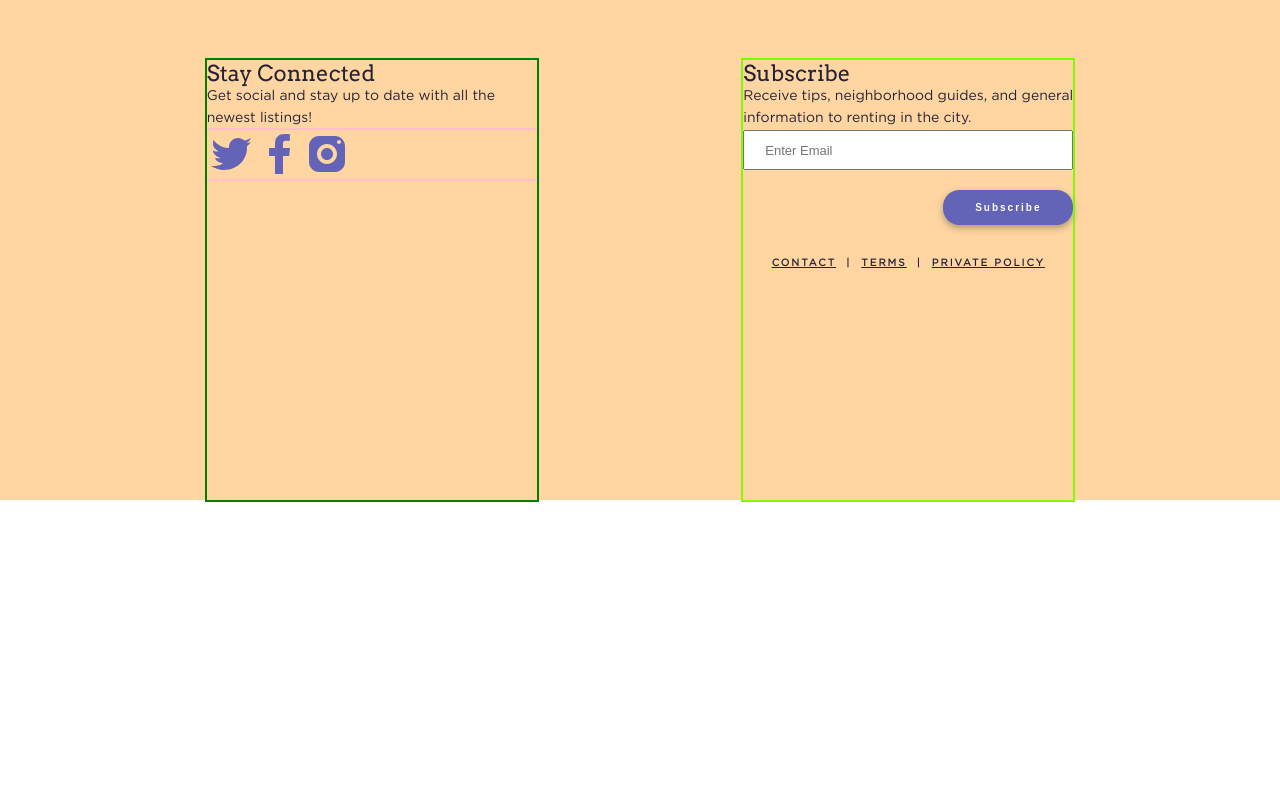
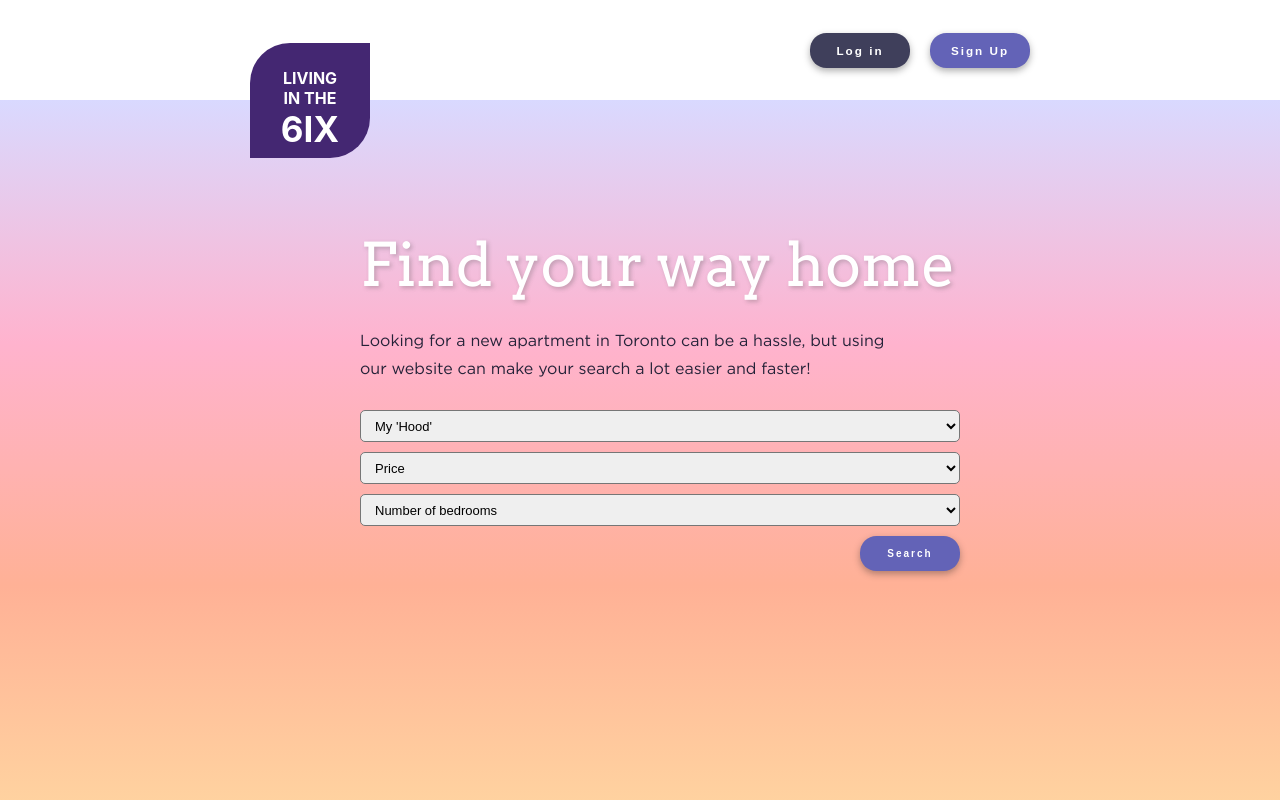
Before and after one commit to JuanTValdez/Living-in-the-Six, a React (Create React App) app: page / in a window 1280 px wide. Shown: the top 800 px of the page. Built offline with nearby package versions, Linux system fonts and the light colour scheme.

Commit message:
layout largely finished. Need content imgs

```diff
--- a/src/App.js
+++ b/src/App.js
@@ -1,19 +1,19 @@
 import './GlobalVariables.css';
 // import Login from './components/Login';
 // import SignUp from './components/SignUp';
-// import Home from './components/Home.js';
+import Home from './components/Home.js';
 // import ContactOwner from './components/ContactOwner.js';
-import Footer from './components/Footer.js';
+// import Footer from './components/Footer.js';
 
 function App() {
 	return (
 		<div className='App'>
 			{/* <Login /> */}
 			{/* <SignUp /> */}
-			{/* <Home /> */}
+			<Home />
 
 			{/* <ContactOwner /> */}
-			<Footer />
+			{/* <Footer /> */}
 		</div>
 	);
 }
--- a/src/components/Footer.js
+++ b/src/components/Footer.js
@@ -17,6 +17,9 @@ export default function Footer() {
 					<img src={Facebook} alt='' />
 					<img src={Insta} alt='' />
 				</div>
+				<p className='copyright font-size-14'>
+					Copyright © 2019 LIT6.ca, All rights reserved.
+				</p>
 			</div>{' '}
 			<div className='subscribe'>
 				<h5 className='footer-heading font-size-22'>Subscribe</h5>
--- a/src/components/Home.js
+++ b/src/components/Home.js
@@ -1,5 +1,6 @@
 // import { useEffect, useState } from 'react';
 import NavBar from '../components/NavBar.js';
+import Footer from '../components/Footer.js';
 import '../styles/Home.css';
 
 export default function Home() {
@@ -136,13 +137,14 @@ export default function Home() {
 						neighborhoods in Toronto. Residents enjoy a commute free live, work
 						and play lifestyle. At the heart of this urban development is
 						Artspace, an outdoor public art gallery featuring installations and
-						sculptures dispersed throughout the neighborhood. The focal point
-						of the neighborhood is Canoe Landing Park, an 8 acre park dotted
-						with a myriad of art installations.
+						sculptures dispersed throughout the neighborhood. The focal point of
+						the neighborhood is Canoe Landing Park, an 8 acre park dotted with a
+						myriad of art installations.
 					</p>
 					<img src='' alt='' />
 				</div>
 			</div>
+			<Footer />
 		</>
 	);
 }
--- a/src/styles/Footer.css
+++ b/src/styles/Footer.css
@@ -9,11 +9,15 @@
 }
 
 .stay-connected {
-	outline: 2px solid green;
+	/* outline: 2px solid green; */
+	display: flex;
+	flex-direction: column;
 }
 
 .subscribe {
-	outline: 2px solid lawngreen;
+	/* outline: 2px solid lawngreen; */
+	display: flex;
+	flex-direction: column;
 }
 
 .footer-heading {
@@ -24,6 +28,7 @@
 }
 
 .footer-subheading {
+	margin: 1rem 0 1rem 0;
 	font-family: 'Gotham-Book';
 	line-height: 1.57;
 	text-align: left;
@@ -46,24 +51,25 @@
 	}
 }
 .media-links {
-	outline: 2px solid pink;
-
-
+	display: flex;
+	gap: 1rem;
 }
 
 .contact {
 	display: flex;
-	justify-content: center;
 
+	margin-top: auto;
+
+	justify-content: end;
+
+	/* outline: 2px solid pink; */
 	gap: 1rem;
-
 }
 
 .contact p,
 h6 {
 	font-family: 'Gotham-Book';
 
-	/* gap: 1rem; */
 	font-size: 1rem;
 	line-height: 7.8;
 	font-weight: bold;
@@ -76,3 +82,11 @@ h6 {
 	text-decoration: underline;
 	text-transform: uppercase;
 }
+
+.copyright {
+	justify-content: center;
+	color: var(--dark);
+	margin-top: auto;
+	font-family: 'Gotham-Book';
+	line-height: 5.57;
+}
--- a/src/styles/Home.css
+++ b/src/styles/Home.css
@@ -41,6 +41,8 @@
 .dropdown {
 	padding: 0 1rem 0 1rem;
 	height: 32px;
+	border-radius: 5px;
+
 }
 
 .section-1-container {
```
